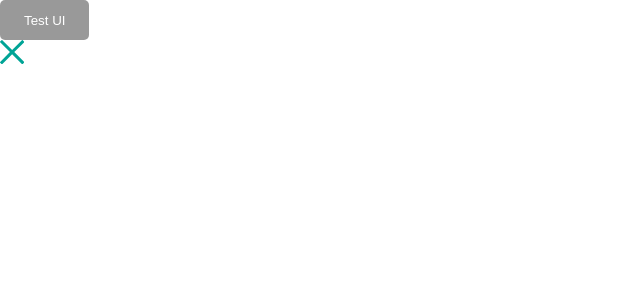
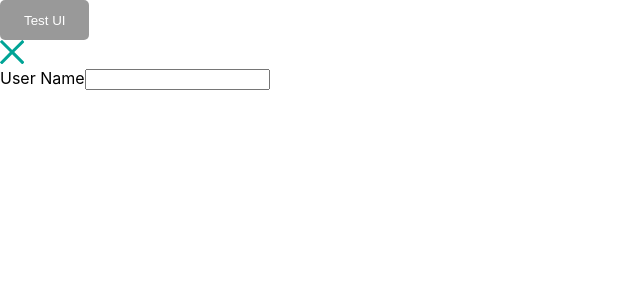
Before and after one commit to abhimax/react-ts-component-lib, a React (Create React App) app: page / in a window 1280 px wide. Shown: the top 300 px of the page, without its empty margins (0-640 px from the left). Built offline with nearby package versions, Linux system fonts and the light colour scheme.

Commit message:
feat: add input component file

```diff
--- a/src/App.tsx
+++ b/src/App.tsx
@@ -3,12 +3,14 @@ import logo from "./logo.svg";
 //import "./App.scss";
 import Button from "./components/Button/Button";
 import Icon from "./components/Icon/Icon";
+import Input from "./components/Input/Input";
 
 function App() {
   return (
     <div className="App">
       <Button label="Test UI" />
       <Icon name="cross" size={24} />
+      <Input label="User Name" />
     </div>
   );
 }
--- /dev/null
+++ b/src/components/Input/Input.tsx
@@ -0,0 +1,19 @@
+import React, { InputHTMLAttributes } from "react";
+
+interface InputProps extends InputHTMLAttributes<HTMLInputElement> {
+  label: string;
+  error?: string;
+}
+
+const Input: React.FC<InputProps> = ({ label, error, ...props }) => {
+  const inputClassName = error ? "input error" : "input";
+  return (
+    <div>
+      <label>{label}</label>
+      <input {...props} />
+      {error && <div className="error-message">{error}</div>}
+    </div>
+  );
+};
+
+export default Input;
```
